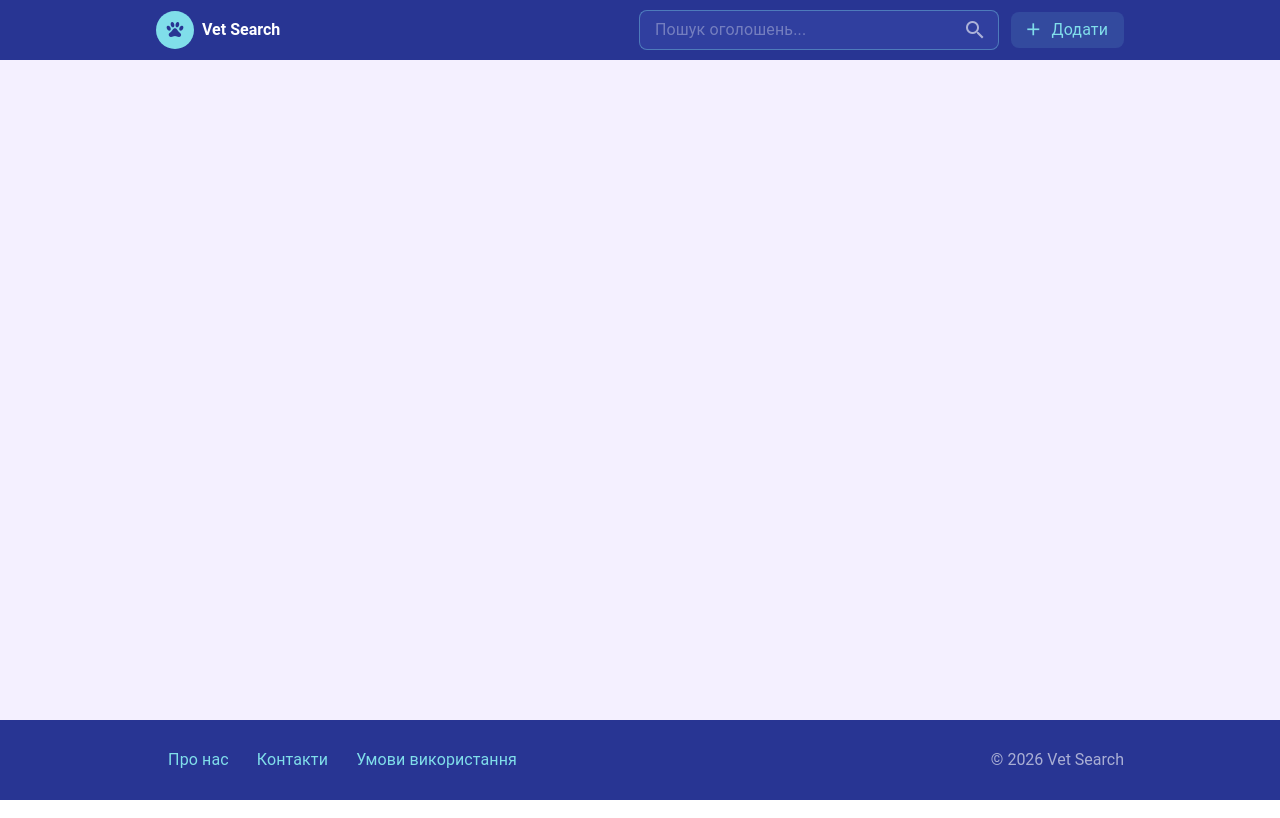
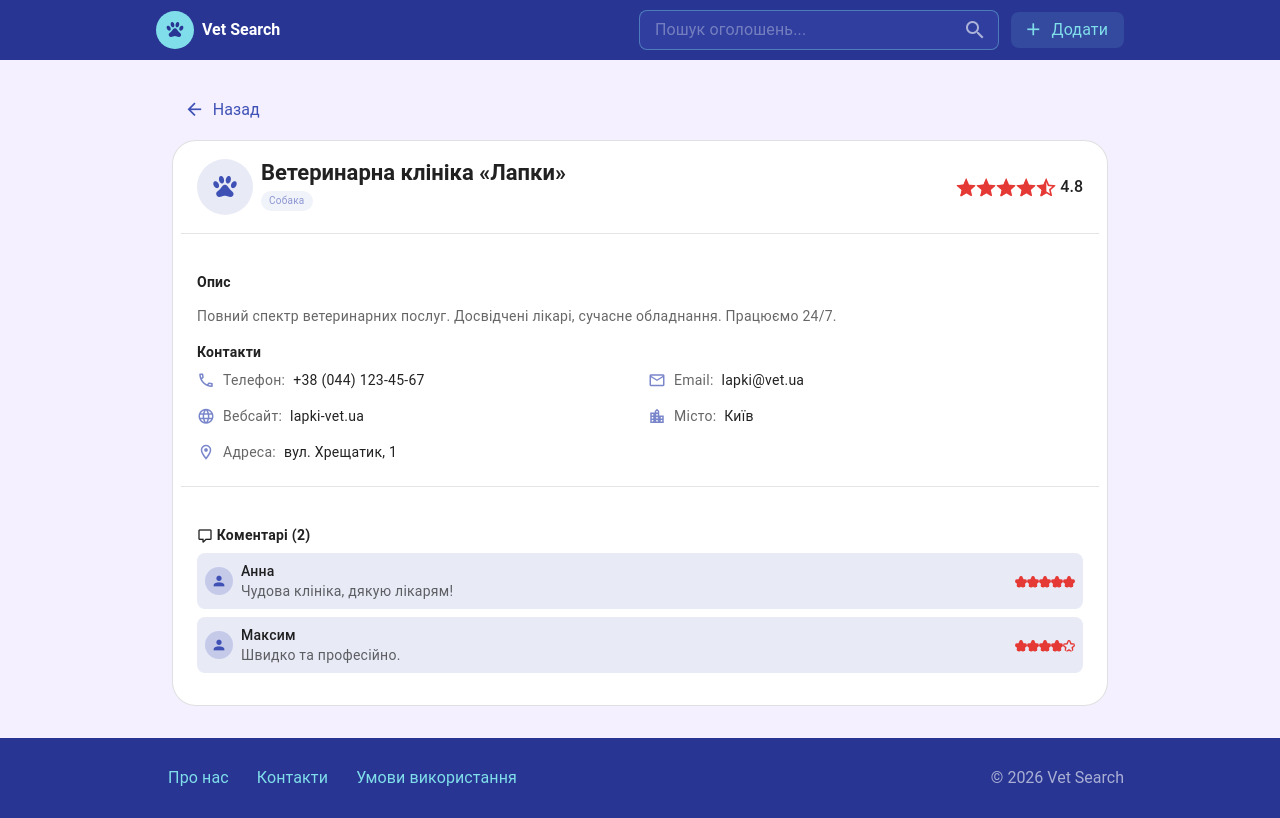
Before and after one commit to 43raze/vet-aggregator, a Vue app: page /details/1 in a window 1280 px wide. Built offline with nearby package versions, Linux system fonts and the light colour scheme.

Commit message:
Route clinic details

```diff
--- a/src/components/clinic/ClinicCard.vue
+++ b/src/components/clinic/ClinicCard.vue
@@ -110,7 +110,7 @@ export default {
         color="indigo"
         size="small"
         prepend-icon="mdi-information-outline"
-        @click="$router.push('/details')"
+        @click="$router.push(`/details/${clinic.id}`)"
       >
         Детальніше
       </v-btn>
--- a/src/components/layout/MainLayout.vue
+++ b/src/components/layout/MainLayout.vue
@@ -39,6 +39,30 @@ export default {
           animalsKinds: ['Собака'],
           overstayDays: 0,
         },
+        {
+          id: 2,
+          title: 'Ветеринарна клініка «Клювики»',
+          description:
+            'Повний спектр ветеринарних послуг. Досвідчені лікарі, сучасне обладнання. Працюємо 24/7.',
+          rank: 4.8,
+          phone: '+38 (044) 123-45-67',
+          email: 'lapki@vet.ua',
+          website: 'lapki-vet.ua',
+          city: 'Київ',
+          address: 'вул. Хрещатик, 1',
+          comments: [
+            {
+              id: 1,
+              author: 'Анна',
+              text: 'Чудова клініка, дякую лікарям!',
+              rank: 5,
+            },
+            { id: 2, author: 'Максим', text: 'Швидко та професійно.', rank: 4 },
+          ],
+          photos: [],
+          animalsKinds: ['Собака'],
+          overstayDays: 0,
+        },
       ],
     }
   },
@@ -50,6 +74,7 @@ export default {
     },
 
     addComment({ clinicId, ...comment }) {
+      console.log('addComment')
       const clinic = this.clinics.find(c => c.id === clinicId)
       if (!clinic) return
       clinic.comments.push(comment)
--- a/src/pages/ClinicDetails.vue
+++ b/src/pages/ClinicDetails.vue
@@ -1,30 +1,9 @@
 <script>
 export default {
+  props: ['clinics'],
+
   data() {
-    return {
-      clinic: {
-        id: 1,
-        title: 'Ветеринарна клініка «Лапки»',
-        description:
-          'Повний спектр ветеринарних послуг. Досвідчені лікарі, сучасне обладнання. Працюємо 24/7. Хірургія, стоматологія, вакцинація, лабораторна діагностика та стаціонар під наглядом досвідчених спеціалістів.',
-        rank: 4.8,
-        phone: '+38 (044) 123-45-67',
-        email: 'lapki@vet.ua',
-        website: 'lapki-vet.ua',
-        city: 'Київ',
-        address: 'вул. Хрещатик, 1',
-        animalsKinds: ['Собака', 'Кіт'],
-        comments: [
-          {
-            id: 1,
-            author: 'Анна',
-            text: 'Чудова клініка, дякую лікарям!',
-            rank: 5,
-          },
-          { id: 2, author: 'Максим', text: 'Швидко та професійно.', rank: 4 },
-        ],
-      },
-    }
+    return {}
   },
 
   methods: {
@@ -33,7 +12,18 @@ export default {
     },
   },
 
+  created() {
+    console.log('>>', this.clinics)
+    console.log('>>', this.clinics[0])
+  },
+
   computed: {
+    clinic() {
+      // console.log('>', this.clinics)
+      // return this.clinics[0]
+      return this.clinics.find(c => c.id === +this.$route.params.id)
+    },
+
     contacts() {
       return [
         {
@@ -78,6 +68,9 @@ export default {
         <v-card-title class="text-h6 font-weight-bold">
           {{ clinic.title }}
         </v-card-title>
+
+        <!-- <h1>{{ clinics }}</h1> -->
+        <!-- <h1>{{ $route.params.id }}</h1> -->
 
         <v-card-subtitle class="d-flex flex-wrap ga-1 mt-1">
           <v-chip
--- a/src/router/index.js
+++ b/src/router/index.js
@@ -11,7 +11,7 @@ const router = createRouter({
       component: ClinicList,
     },
     {
-      path: '/details',
+      path: '/details/:id',
       component: ClinicDetails,
     },
   ],
```
Also changed, not shown: 1 other file (tests, documents, lock files or other folders).
